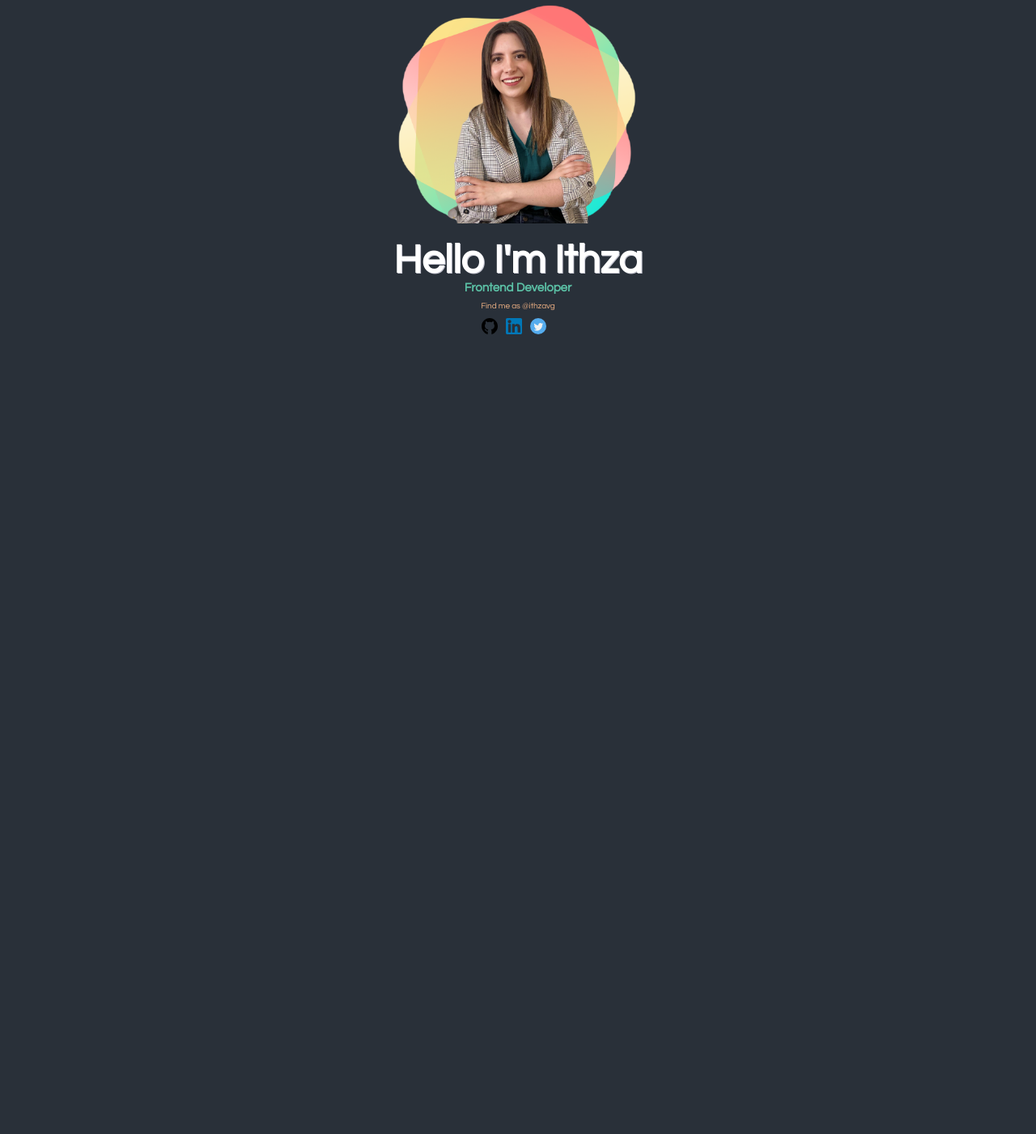
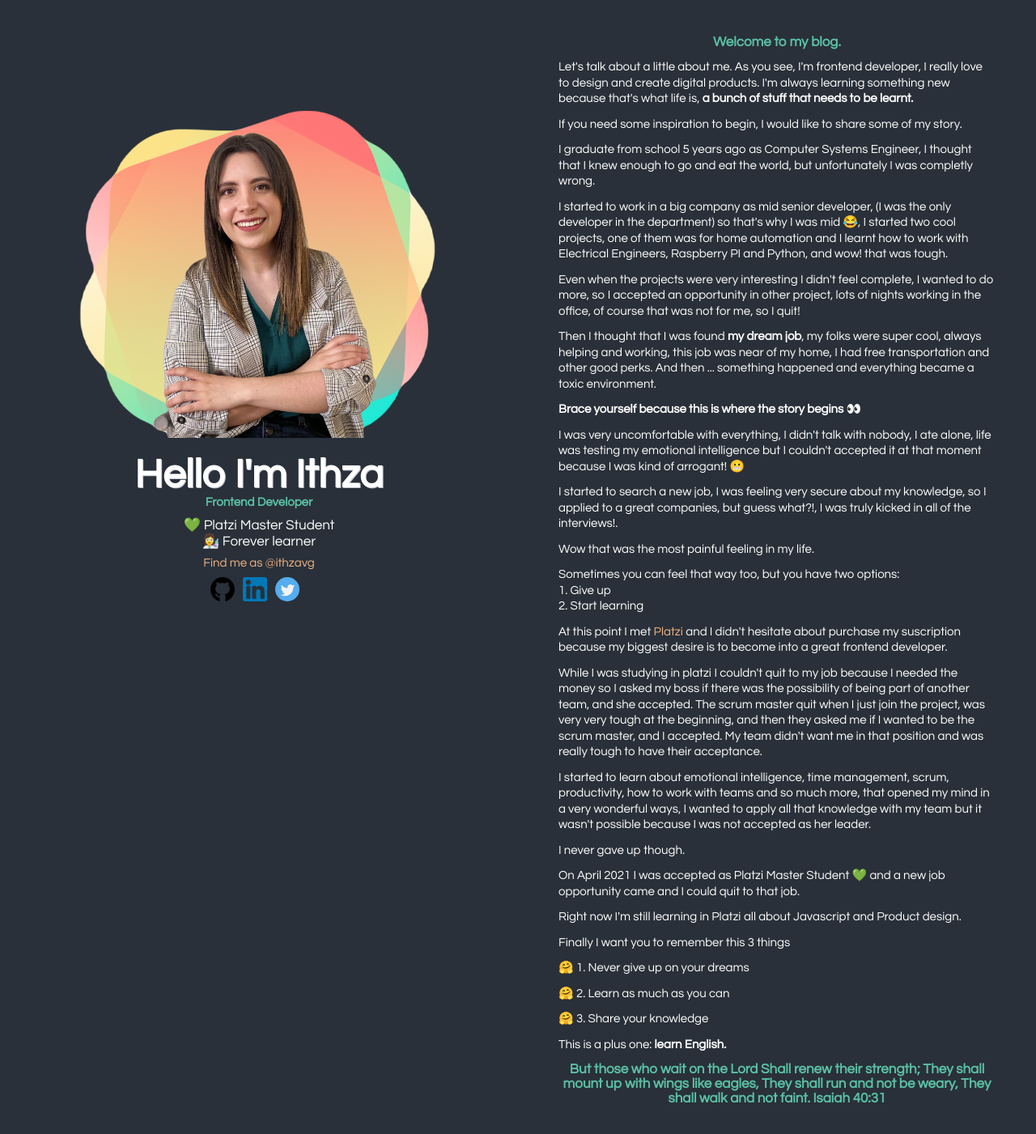
Before and after one commit to ithzavg/personalBlog, a plain HTML site: page index.html in a window 1280 px wide. Shown: the part 7-1408 px from the top of the page at 81% size. Before the commit the page ends 800 px from the top, so only its background shows below. Drawn offline with Linux system fonts and the light colour scheme.

Commit message:
new content, favicon added, styles changed

```diff
--- a/css/desktop.css
+++ b/css/desktop.css
@@ -1,5 +1,10 @@
+body{
+    display: grid;
+    grid-template-columns: 50% 50%;
+}
 .header{
     padding: 10px;
+    margin-top: 20%;
 }
 
 .header__img-container{
@@ -7,7 +12,7 @@
     justify-content: center;
 }
 .header__profile{
-    width: 300px;
+    width: 450px;
 }
 
 .social-icons{
--- a/css/style.css
+++ b/css/style.css
@@ -18,6 +18,7 @@ body{
     flex-direction: column;
     align-content: center;
     padding: 10px;
+    margin-top: 10%;
 }
 
 .header__img-container{
@@ -25,7 +26,7 @@ body{
     justify-content: center;
 }
 .header__profile{
-    width: 200px;
+    width: 260px;
 }
 
 .header__encabezado{
@@ -44,9 +45,14 @@ body{
     font-weight: bold;
     color: #5BC0A5;
 }
+.header__text{
+    text-align: center;
+    font-size: 1.7rem;
+    color: #fff;
+}
 
 .img-social{
-    width: 20px;
+    width: 30px;
 }
 
 .header__social{
@@ -60,6 +66,33 @@ body{
 
  .text-social{
     text-align: center;
+    font-size: 1.5rem;
     color: #F1B385;
+    margin-top: 10px;
     margin-bottom: 10px;
 }
+
+.info{
+    padding:50px;
+}
+
+.info__content{
+    color: #fff;
+    font-size: 1.5rem;
+    line-height: 1.3;
+    margin-bottom: 12px;
+}
+
+.info__content-green{
+    text-align: center;
+    font-size: 1.7rem;
+    font-weight: bold;
+    color: #5BC0A5;
+    margin-bottom: 12px;
+}
+
+.info__link{
+    color: #F1B385;
+    text-decoration: none;
+    cursor: pointer;
+}
--- a/index.html
+++ b/index.html
@@ -3,12 +3,13 @@
 <head>
     <meta charset="UTF-8">
     <meta name="viewport" content="width=device-width, initial-scale=1.0">
+    <link rel="icon" type="image/png" sizes="32x32" href="./assets/favicon-32x32.png">
     <link rel="preconnect" href="https://fonts.gstatic.com">
     <link href="https://fonts.googleapis.com/css2?family=Questrial&display=swap" rel="stylesheet">
     <link rel="stylesheet" href="css/style.css">
     <link rel="stylesheet" href="css/tablet.css" media="screen and (min-width: 600px)">
     <link rel="stylesheet" href="css/desktop.css" media="screen and (min-width: 800px)">
-    <title>Hello I'm Ithza</title>
+    <title>Ithza - Frontend Developer</title>
 </head>
 <body>
     <header class="header">
@@ -18,6 +19,11 @@
        <div>
             <h1 class="header__encabezado">Hello I'm Ithza</h1>
             <p class="header__subtitle">Frontend Developer</p>
+            <p class="header__text">&#128154; Platzi Master Student</p>
+            <p class="header__text">👩‍🔬 Forever learner</p>
+
+
+
             <p class="text-social">Find me as @ithzavg</p>
             <div class="header__social">
 
@@ -34,15 +40,85 @@
             </div>
        </div>
     </header>
-    <section class="main-container">
 
-        <div class="info">
+    <section class="info">
+        <p class="info__content-green">
+            Welcome to my blog.
+        </p>
+        <p class="info__content">
+            Let's talk about a little about me. As you see, I'm frontend developer, I really
+            love to design and create digital products.
+            I'm always learning something new because that's what life is, <b>a bunch of stuff
+            that needs to be learnt.</b>
+        </p>
+        <p class="info__content"> If you need some inspiration to begin, I would like to share some of my story.</p>
+        <p class="info__content">I graduate from school 5 years ago as Computer Systems Engineer, I thought that I knew
+            enough to go and eat the world, but unfortunately I was completly wrong. </p>
+        <p class="info__content">I started to work in a big company as mid senior developer, (I was the only developer in the department)
+            so that's why I was mid 😂, I started two cool projects, one of them was for home automation
+            and I learnt how to work with Electrical Engineers, Raspberry PI and Python, and wow! that was tough.
+        </p>
+        <p class="info__content">
+            Even when the projects were very interesting I didn't feel complete, I wanted to do more,
+            so I accepted an opportunity in other project, lots of nights working in the office, of course
+            that was not for me, so I quit!
+        </p>
+        <p class="info__content">Then I thought that I was found<b> my dream job</b>, my folks were super cool, always helping
+            and working, this job was near of my home, I had free transportation and other good perks.
+            And then ... something happened and everything became a toxic environment.
+        </p>
+        <p class="info__content"><b>Brace yourself because this is where the story begins 👀</b></p>
+        <p class="info__content">I was very uncomfortable with everything, I didn't talk with nobody, I ate alone,
+            life was testing my emotional intelligence but I couldn't accepted it at that moment
+            because I was kind of arrogant! 😬
+        </p>
+        <p class="info__content">
+            I started to search a new job, I was feeling very secure about my knowledge, so I applied
+            to a great companies, but guess what?!, I was truly kicked in all of the interviews!.
+        </p>
+        <p class="info__content">
+            Wow that was the most painful feeling in my life.
 
+        </p>
+        <p class="info__content">
+            Sometimes you can feel that way too, but you have two options: <br>
+            1. Give up <br>
+            2. Start learning
+        </p>
+        <p class="info__content">At this point I met <a class="info__link" href="https://platzi.com/" target="_blank">Platzi</a> and I didn't hesitate about purchase my suscription
+        because my biggest desire is to become into a great frontend developer. </p>
+        <p class="info__content">
+            While I was studying in platzi I couldn't quit to my job because I needed the money so
+            I asked my boss if there was the possibility of being part of another team, and she accepted.
+            The scrum master quit when I just join the project, was very very tough at the beginning,
+            and then they asked me if I wanted to be the scrum master, and I accepted. My team didn't want me in that position and
+            was really tough to have their acceptance.
+        </p>
 
+        <p class="info__content">
+            I started to learn about emotional intelligence, time management, scrum, productivity, how to work with teams and so much more,
+            that opened my mind in a very wonderful ways, I wanted to apply all that knowledge with my team but it wasn't possible because
+            I was not accepted as her leader.
 
-        </div>
+        <p class="info__content">I never gave up though.</p>
+        </p>
+        <p class="info__content" >On April 2021 I was accepted as Platzi Master Student 💚 and a new job opportunity came and I could quit to that job.</p>
+        <p class="info__content">Right now I'm still learning in Platzi all about Javascript and Product design.</p>
+        <p class="info__content">Finally I want you to remember this 3 things</p>
+        <p class="info__content">🤗 1. Never give up on your dreams</p>
+        <p class="info__content">🤗 2. Learn as much as you can</p>
+        <p class="info__content">🤗 3. Share your knowledge</p>
 
+        <p class="info__content">This is a plus one: <b>learn English.</b></p>
 
+        <p class="info__content-green">
+            But those who wait on the Lord
+            Shall renew their strength;
+            They shall mount up with wings like eagles,
+            They shall run and not be weary,
+            They shall walk and not faint.
+            Isaiah 40:31
+        </p>
     </section>
 
 </body>
```
Also changed, not shown: assets/favicon-32x32.png (added).
